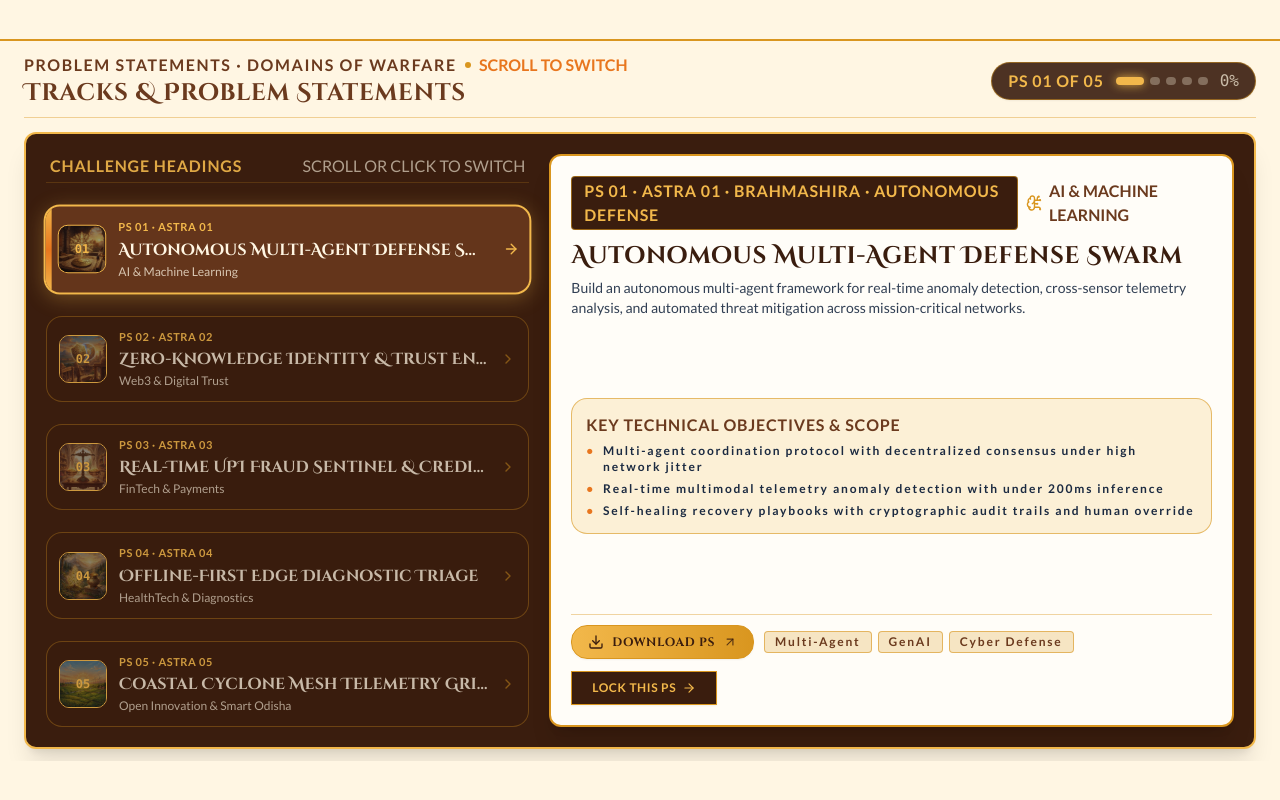
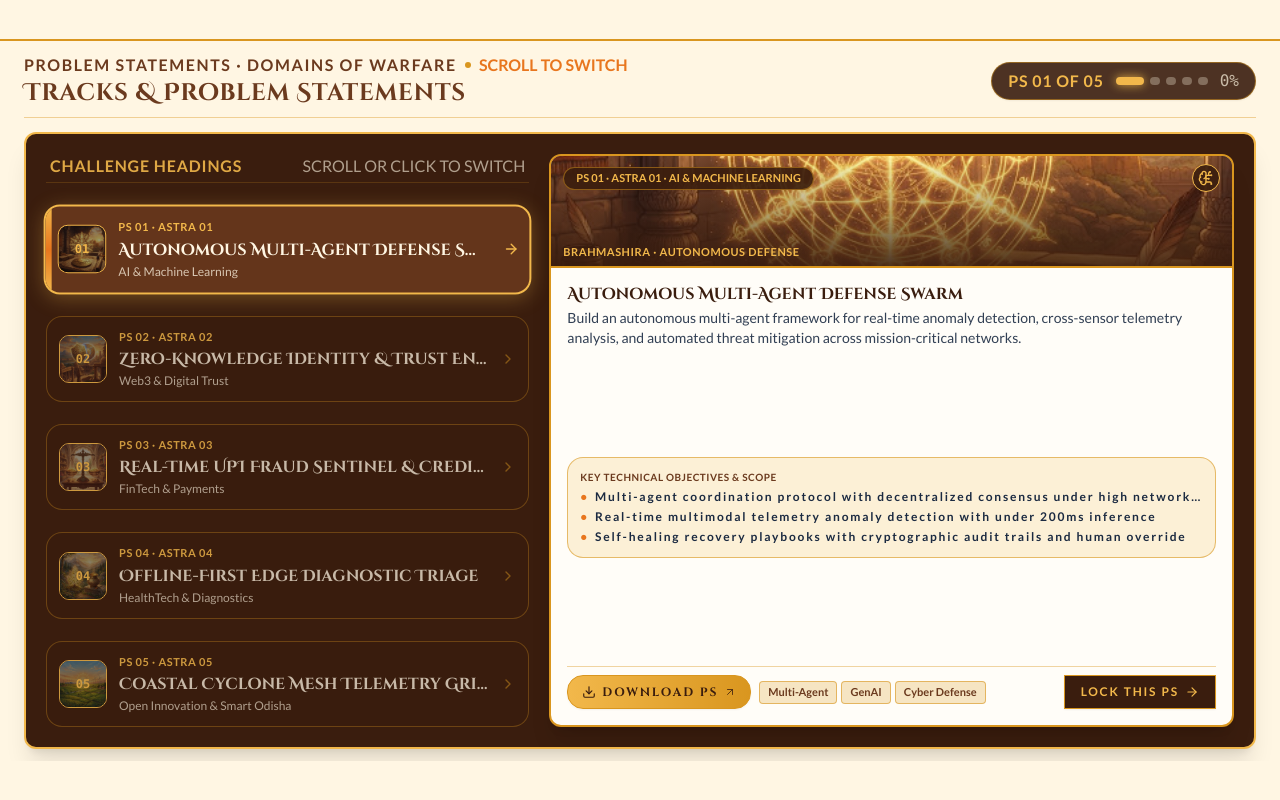
Before and after one commit to shivv625/chakravyuh-2.0, a Next.js app: page / in a window 1280 px wide. Shown: the part 2495-3295 px from the top of the page. Built offline with nearby package versions, Linux system fonts and the light colour scheme; no server answers.

Commit message:
feat(problem-statements): add clean horizontal concept banner to spotlight card matching Kurukshetra theme without overlapping text

```diff
--- a/src/components/sections/ProblemStatementsSection.tsx
+++ b/src/components/sections/ProblemStatementsSection.tsx
@@ -33,16 +33,16 @@ export const ProblemStatementsSection: React.FC<ProblemStatementsSectionProps> =
   const getTrackIcon = (id: string) => {
     switch (id) {
       case 'ps-01':
-        return <BrainCircuit className="w-5 h-5 text-gold-rich" />;
+        return <BrainCircuit className="w-4 h-4 text-gold-highlight" />;
       case 'ps-02':
-        return <ShieldCheck className="w-5 h-5 text-gold-rich" />;
+        return <ShieldCheck className="w-4 h-4 text-gold-highlight" />;
       case 'ps-03':
-        return <Landmark className="w-5 h-5 text-gold-rich" />;
+        return <Landmark className="w-4 h-4 text-gold-highlight" />;
       case 'ps-04':
-        return <HeartPulse className="w-5 h-5 text-gold-rich" />;
+        return <HeartPulse className="w-4 h-4 text-gold-highlight" />;
       case 'ps-05':
       default:
-        return <Globe className="w-5 h-5 text-gold-rich" />;
+        return <Globe className="w-4 h-4 text-gold-highlight" />;
     }
   };
 
@@ -66,7 +66,7 @@ export const ProblemStatementsSection: React.FC<ProblemStatementsSectionProps> =
             const progress = Math.max(0, Math.min(1, scrolled / totalScrollDistance));
             setScrollProgress(progress);
 
-            // Centered stable plateaus for each item:
+            // Centered stable plateaus for each item
             const step = 1 / (totalPS - 1);
             const nextIndex = Math.min(
               totalPS - 1,
@@ -171,7 +171,7 @@ export const ProblemStatementsSection: React.FC<ProblemStatementsSectionProps> =
             </div>
           </div>
 
-          {/* Master-Detail 5+7 Fixed Showcase (Direct Stitch Design) */}
+          {/* Master-Detail 5+7 Fixed Showcase */}
           <div className="flex-1 min-h-0 bg-dark-chocolate text-cream-parchment border-2 border-gold-highlight rounded-xl p-3.5 md:p-5 shadow-xl grid grid-cols-1 lg:grid-cols-12 gap-3.5 md:gap-5 items-stretch overflow-hidden">
             {/* Left 5 Cols: 5 Interactive PS Selector Cards */}
             <div
@@ -261,69 +261,95 @@ export const ProblemStatementsSection: React.FC<ProblemStatementsSectionProps> =
               })}
             </div>
 
-            {/* Right 7 Cols: Active PS Spotlight - Authentic Stitch Parchment Layout */}
-            {/* Clean, high-contrast, zero-overlap presentation adhering strictly to Stitch */}
-            <div className="lg:col-span-7 bg-light-surface-container-lowest text-navy-ink border-2 border-gold-rich rounded-xl p-4 md:p-5 flex flex-col justify-between shadow-xl relative overflow-hidden">
-              {/* 1. Header & Title Section */}
-              <div className="relative z-10 flex flex-col gap-1.5 shrink-0">
-                <div className="flex items-center justify-between gap-2">
-                  <span className="px-3 py-0.5 bg-dark-chocolate text-gold-highlight font-label text-label-xs uppercase rounded-sm border border-gold-rich/60 font-bold tracking-wider shadow-2xs">
-                    {currentPS.code} · {currentPS.astraCode} · {currentPS.subtitle}
+            {/* Right 7 Cols: Active PS Spotlight with Horizontal Concept Banner */}
+            <div className="lg:col-span-7 bg-light-surface-container-lowest text-navy-ink border-2 border-gold-rich rounded-xl overflow-hidden flex flex-col justify-between shadow-xl">
+              <div
+                key={currentPS.id}
+                className="flex-1 flex flex-col justify-between h-full transition-all duration-300 ease-out"
+              >
+                {/* 1. Horizontal Concept Art Banner */}
+                <div className="relative h-20 sm:h-24 md:h-28 w-full overflow-hidden border-b-2 border-gold-rich bg-dark-chocolate shrink-0">
+                  <Image
+                    src={currentPS.image}
+                    alt={currentPS.alt}
+                    fill
+                    sizes="(max-width: 1024px) 100vw, 58vw"
+                    className="object-cover"
+                    priority
+                  />
+                  {/* Subtle Gradient for Overlaid Meta Badges */}
+                  <div className="absolute inset-0 bg-gradient-to-t from-dark-chocolate/90 via-dark-chocolate/35 to-transparent pointer-events-none" />
+
+                  {/* Top Badge Overlay */}
+                  <div className="absolute top-2 left-3 right-3 flex items-center justify-between gap-2 z-10">
+                    <span className="px-3 py-0.5 bg-dark-chocolate/90 text-gold-highlight font-label text-[10px] sm:text-[11px] uppercase rounded-full font-bold border border-gold-rich/50 backdrop-blur-xs shadow-xs">
+                      {currentPS.code} · {currentPS.astraCode} · {currentPS.domain}
                     </span>
-                  <div className="flex items-center gap-1.5 text-bronze-brown">
+
+                    <div className="w-6 h-6 sm:w-7 sm:h-7 rounded-full border border-gold-highlight bg-dark-chocolate/90 flex items-center justify-center shadow-xs">
                       {getTrackIcon(currentPS.id)}
-                    <span className="font-label text-label-xs uppercase font-bold hidden sm:inline">
-                      {currentPS.domain}
-                    </span>
                     </div>
                   </div>
 
-                <h3 className="font-display text-headline-sm md:text-headline-md text-dark-chocolate font-bold leading-tight mt-1">
+                  {/* Subtitle in Banner */}
+                  <div className="absolute bottom-1.5 left-3 right-3 z-10">
+                    <p className="font-label text-[11px] sm:text-label-xs uppercase text-gold-highlight font-bold tracking-wider drop-shadow-xs">
+                      {currentPS.subtitle}
+                    </p>
+                  </div>
+                </div>
+
+                {/* 2. Text Content & Challenge Scope (Clean high-contrast parchment, zero overlap) */}
+                <div className="p-3 sm:p-3.5 md:p-4 flex-1 flex flex-col justify-between gap-2 min-h-0">
+                  <div className="flex flex-col gap-1">
+                    {/* 1-Line PS Heading */}
+                    <h3 className="font-display text-base sm:text-title-md md:text-headline-sm text-dark-chocolate font-bold leading-tight truncate">
                       {currentPS.heading}
                     </h3>
 
-                <p className="font-body text-xs md:text-sm text-navy-ink/90 leading-relaxed line-clamp-3">
+                    {/* Brief Description */}
+                    <p className="font-body text-xs sm:text-[13px] md:text-sm text-navy-ink/90 leading-relaxed line-clamp-2">
                       {currentPS.brief}
                     </p>
                   </div>
 
-              {/* 2. Key Technical Objectives Box (Sized to fit cleanly) */}
-              <div className="relative z-10 bg-light-surface-container-low border border-gold-rich/60 rounded-lg p-2.5 md:p-3.5 my-auto shrink-0 shadow-2xs">
-                <span className="font-label text-label-xs uppercase text-bronze-brown block mb-1.5 font-bold tracking-wider">
+                  {/* Key Technical Objectives Box */}
+                  <div className="bg-light-surface-container-low border border-gold-rich/60 rounded-lg p-2 sm:p-2.5 md:p-3 shrink-0 shadow-2xs">
+                    <span className="font-label text-[10px] sm:text-label-xs uppercase text-bronze-brown block mb-1 font-bold tracking-wider">
                       Key Technical Objectives &amp; Scope
                     </span>
-                <ul className="font-body text-xs md:text-label-sm text-navy-ink flex flex-col gap-1.5 font-medium">
+                    <ul className="font-body text-[11px] sm:text-xs md:text-label-sm text-navy-ink flex flex-col gap-1 font-medium">
                       {currentPS.challengePrompts.map((prompt, i) => (
-                    <li key={i} className="flex items-start gap-2">
+                        <li key={i} className="flex items-start gap-1.5">
                           <span className="text-saffron font-bold leading-none mt-0.5">•</span>
-                      <span className="line-clamp-2">{prompt}</span>
+                          <span className="line-clamp-1">{prompt}</span>
                         </li>
                       ))}
                     </ul>
                   </div>
 
                   {/* 3. Bottom Action Bar: Always 100% visible immediately without any internal scrolling */}
-              <div className="relative z-10 flex flex-wrap items-center justify-between gap-3 pt-2.5 border-t border-gold-rich/40 shrink-0">
-                {/* Left: Download PS Button (Google Drive) + Tags (Stitch exact design) */}
-                <div className="flex items-center gap-2.5 flex-wrap">
+                  <div className="shrink-0 pt-2 border-t border-gold-rich/40 flex flex-wrap items-center justify-between gap-2">
+                    {/* Left: Download PS + Tags */}
+                    <div className="flex items-center gap-2 flex-wrap">
                       <a
                         href={currentPS.driveLink}
                         target="_blank"
                         rel="noopener noreferrer"
-                    className="inline-flex items-center gap-2 px-3.5 md:px-4 py-2 bg-gradient-to-r from-gold-highlight to-gold-rich text-dark-chocolate hover:from-gold-rich hover:to-gold-highlight font-headline text-label-sm uppercase font-bold tracking-wider rounded-lg border border-gold-rich shadow-sm hover:shadow-md hover:scale-102 transition-all duration-200 group/btn shrink-0"
+                        className="inline-flex items-center gap-1.5 px-3 sm:px-3.5 py-1.5 sm:py-2 bg-gradient-to-r from-gold-highlight to-gold-rich text-dark-chocolate hover:from-gold-rich hover:to-gold-highlight font-headline text-[11px] sm:text-label-sm uppercase font-bold tracking-wider rounded-lg border border-gold-rich shadow-sm hover:shadow-md hover:scale-102 transition-all duration-200 group/btn shrink-0"
                         title="Download complete Problem Statement document from Google Drive"
                       >
-                    <Download className="w-4 h-4 text-dark-chocolate group-hover/btn:translate-y-0.5 transition-transform" />
+                        <Download className="w-3.5 h-3.5 text-dark-chocolate group-hover/btn:translate-y-0.5 transition-transform" />
                         <span>Download PS</span>
-                    <ArrowUpRight className="w-3.5 h-3.5 text-dark-chocolate/80" />
+                        <ArrowUpRight className="w-3 h-3 text-dark-chocolate/80" />
                       </a>
 
-                  {/* Category Tags (Exact design from Stitch reference) */}
-                  <div className="flex flex-wrap gap-1.5">
+                      {/* Category Tags */}
+                      <div className="hidden sm:flex flex-wrap gap-1">
                         {currentPS.tags.map((tag) => (
                           <span
                             key={tag}
-                        className="px-2.5 py-0.5 bg-light-surface-container border border-gold-rich/60 rounded-sm font-label text-label-sm text-bronze-brown font-semibold shadow-2xs"
+                            className="px-2 py-0.5 bg-light-surface-container border border-gold-rich/60 rounded-sm font-label text-[10px] sm:text-[11px] text-bronze-brown font-semibold shadow-2xs"
                           >
                             {tag}
                           </span>
@@ -335,7 +361,7 @@ export const ProblemStatementsSection: React.FC<ProblemStatementsSectionProps> =
                     <a
                       href="#register"
                       onClick={onRegisterClick}
-                  className="inline-flex items-center gap-1.5 px-4 md:px-5 py-2 bg-dark-chocolate text-gold-highlight border border-gold-rich ribbon-pill font-label text-label-sm uppercase tracking-wider font-bold hover:bg-bronze-brown hover:text-cream-parchment transition-all shadow-sm shrink-0"
+                      className="inline-flex items-center gap-1.5 px-3.5 sm:px-4 py-1.5 sm:py-2 bg-dark-chocolate text-gold-highlight border border-gold-rich ribbon-pill font-label text-[11px] sm:text-label-sm uppercase tracking-wider font-bold hover:bg-bronze-brown hover:text-cream-parchment transition-all shadow-sm shrink-0"
                     >
                       <span>Lock This PS</span>
                       <ArrowRight className="w-3.5 h-3.5 text-gold-highlight" />
@@ -345,6 +371,10 @@ export const ProblemStatementsSection: React.FC<ProblemStatementsSectionProps> =
               </div>
             </div>
           </div>
+        </div>
+      </div>
     </section>
   );
 };
+
+export default ProblemStatementsSection;
```
Lines whose indentation alone changed are shown as unchanged.
